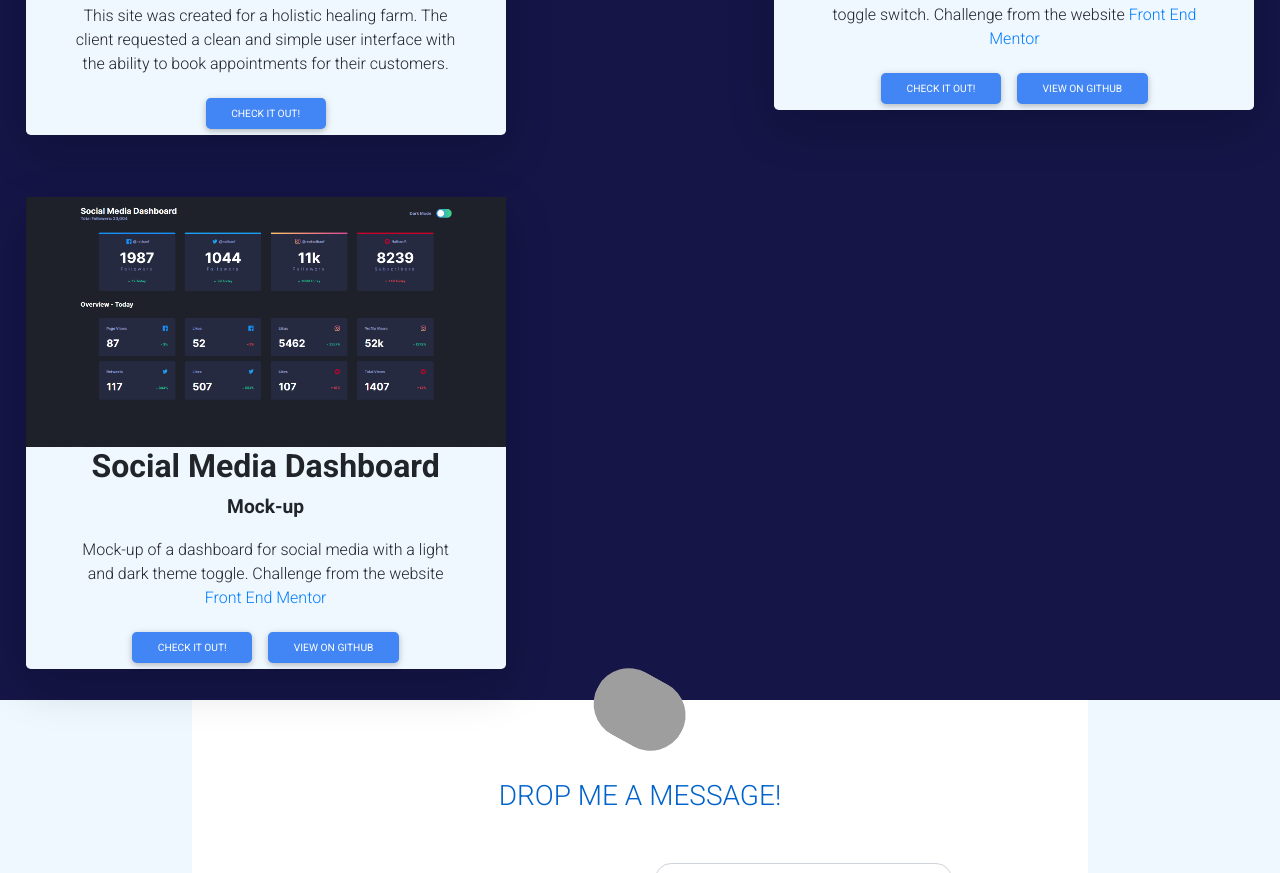
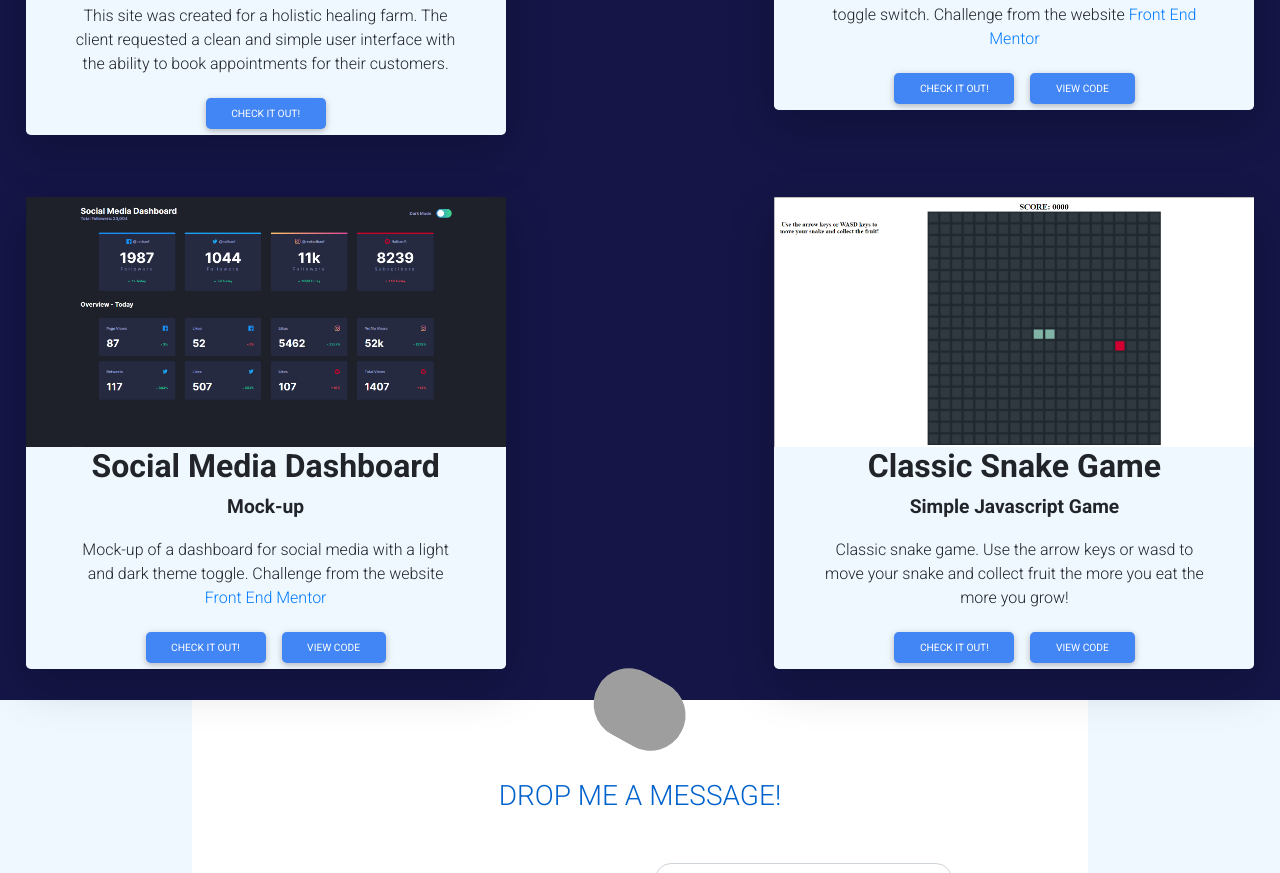
Before and after one commit to MiCurran/portfolio, a website: page src/index.html in a window 1280 px wide. Shown: the part 3439-4312 px from the top of the page. Drawn offline with nearby package versions, Linux system fonts and the light colour scheme; grey boxes are pictures that could not be loaded.

Commit message:
added snake project + button text change

```diff
--- a/src/index.html
+++ b/src/index.html
@@ -220,7 +220,7 @@
       <p class="project-desc">Mock-up of a pricing component with monthly/yearly toggle switch. Challenge from the website <a href="http://frontendmentor.io" target="blank">Front End Mentor </p>
    <div>
     <a href="https://pricing-component-cyan.vercel.app" target="blank"><button class="btn btn-sm btn-primary rounded-lg">Check it out!</button></a>
-    <a href="https://github.com/MiCurran/PricingComponent" target="blank"><button class="btn btn-sm btn-primary rounded-lg">View on Github</button></a>
+    <a href="https://github.com/MiCurran/PricingComponent" target="blank"><button class="btn btn-sm btn-primary rounded-lg">View code</button></a>
 
    </div>
     </div>
@@ -230,7 +230,17 @@
       <p class="project-desc">Mock-up of a dashboard for social media with a light and dark theme toggle. Challenge from the website <a href="http://frontendmentor.io" target="blank">Front End Mentor</a></p>
       <div>
         <a href="https://social-media-dashboard-puce-three.vercel.app" target="blank"><button class="btn btn-sm btn-primary rounded-lg">Check it out!</button></a>
-        <a href="https://github.com/MiCurran/SocialMediaDashboard" target="blank"><button class="btn btn-sm btn-primary rounded-lg">View on Github</button></a>
+        <a href="https://github.com/MiCurran/SocialMediaDashboard" target="blank"><button class="btn btn-sm btn-primary rounded-lg">View code</button></a>
+
+      </div>
+    </div>
+    <div class="project shadow-lg rounded-lg" id="4">
+      <img src="./images/classicSnake.png" alt="screenshot" class="img-fluid">
+      <h4>Classic Snake Game</h4><p class="project-subhead">Simple Javascript Game</p>
+      <p class="project-desc">Classic snake game. Use the arrow keys or wasd to move your snake and collect fruit the more you eat the more you grow!</p>
+      <div>
+        <a href="https://snake-game.micurran.vercel.app" target="blank"><button class="btn btn-sm btn-primary rounded-lg">Check it out!</button></a>
+        <a href="https://github.com/MiCurran/snake" target="blank"><button class="btn btn-sm btn-primary rounded-lg">View code</button></a>
 
       </div>
     </div>
```
Also changed, not shown: src/images/classicSnake.png (added).
